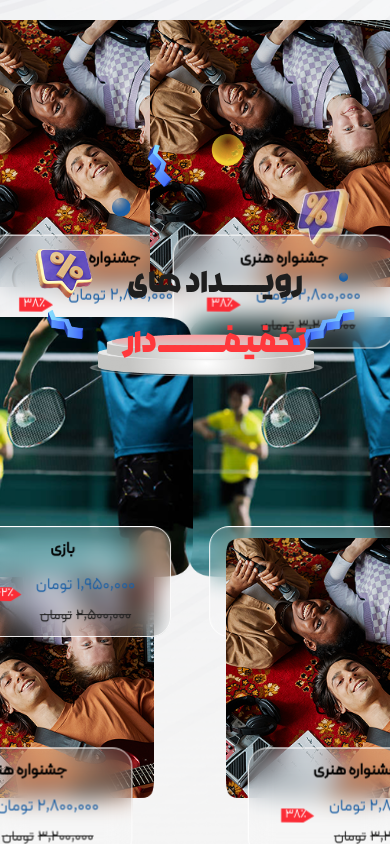
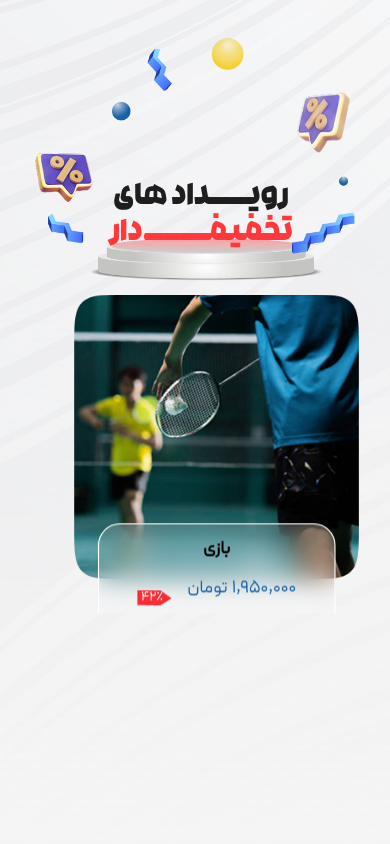
Before and after one commit to sajjadheydari1401/test-seepan, a Next.js app: page / in a window 390 px wide. Built offline with nearby package versions, Linux system fonts and the light colour scheme.

Commit message:
fix: apply mobile responsiveness for hero section

```diff
--- a/app/components/Hero.tsx
+++ b/app/components/Hero.tsx
@@ -1,4 +1,5 @@
 import OrbitSlider from "./OrbitSlider";
+import MobileOrbitSlider from "./MobileOrbitSlider";
 import HeroContent from "./HeroContent";
 import { eventCards } from "../data/events";
 
@@ -10,9 +11,16 @@ export default function Hero() {
         backgroundImage: "url('/images/hero-bg.png')",
       }}
     >
-      <OrbitSlider side="left" cards={eventCards} />
+      {/* Desktop */}
+      <div className="hidden lg:block">
+        <OrbitSlider side="left" cards={eventCards} />
+        <OrbitSlider side="right" cards={eventCards} />
+      </div>
 
-      <OrbitSlider side="right" cards={eventCards} />
+      {/* Mobile & Tablet */}
+      <div className="lg:hidden absolute bottom-57.5 w-full left-0">
+        <MobileOrbitSlider cards={eventCards} />
+      </div>
 
       <HeroContent />
     </section>
--- a/app/components/HeroContent.tsx
+++ b/app/components/HeroContent.tsx
@@ -2,7 +2,7 @@ import Image from "next/image";
 
 export default function HeroContent() {
   return (
-    <div className="mt-32 flex h-full items-start justify-center">
+    <div className="lg:mt-32 mt-8 flex h-full items-start justify-center">
       <div className="relative w-[320px] md:w-139">
         <Image
           src="/images/hero-center-group.png"
@@ -12,12 +12,12 @@ export default function HeroContent() {
           className="h-auto w-full"
         />
 
-        <div className="absolute inset-0 bottom-8 left-10 flex flex-col items-center justify-center">
-          <h1 className="mt-40 font-rokh text-3xl text-[#1e1e1e] md:text-5xl">
+        <div className="absolute inset-0 lg:bottom-8 lg:left-10 left-3 flex flex-col items-center justify-center">
+          <h1 className="lg:mt-40 mt-30 font-rokh text-3xl text-[#1e1e1e] md:text-5xl">
             رویـــــداد های
           </h1>
 
-          <h2 className="mt-6 font-rokh text-3xl text-[#ff383c] md:text-5xl">
+          <h2 className="lg:mt-6 font-rokh text-3xl text-[#ff383c] md:text-5xl">
             تخفیفــــــــ دار
           </h2>
         </div>
--- /dev/null
+++ b/app/components/MobileOrbitSlider.tsx
@@ -0,0 +1,45 @@
+"use client";
+
+import { useEffect, useState } from "react";
+import { Event } from "../types/event";
+import EventCard from "./EventCard";
+
+type Props = {
+  cards: Event[];
+};
+
+export default function MobileOrbitSlider({ cards }: Props) {
+  const [active, setActive] = useState(0);
+
+  useEffect(() => {
+    const id = setInterval(() => {
+      setActive((prev) => (prev + 1) % cards.length);
+    }, 5000); // pause 5s
+
+    return () => clearInterval(id);
+  }, [cards.length]);
+
+  return (
+    <div className="overflow-hidden py-8">
+      <div
+        className="flex transition-transform duration-700 ease-in-out"
+        style={{
+          transform: `translateX(-${active * 100}%)`,
+        }}
+      >
+        {cards.map((card, index) => (
+          <div
+            key={index}
+            className={`w-full shrink-0 flex justify-center transition-all duration-700 ${
+              active === index
+                ? "-translate-y-4 scale-110"
+                : "translate-y-0 scale-100"
+            }`}
+          >
+            <EventCard {...card} />
+          </div>
+        ))}
+      </div>
+    </div>
+  );
+}
--- a/app/globals.css
+++ b/app/globals.css
@@ -79,4 +79,47 @@ body {
       transform: rotate(-360deg) translateX(-260px) rotate(360deg) scale(1.3);
     }
   }
+
+  /* Mobile Screen */
+
+  --animate-mobile-orbit: mobileOrbit 20s infinite;
+  --animate-mobile-active: mobileActive 20s infinite;
+
+  @keyframes mobileOrbit {
+    0%,
+    20% {
+      transform: translateX(0%);
+    }
+
+    25%,
+    45% {
+      transform: translateX(-100%);
+    }
+
+    50%,
+    70% {
+      transform: translateX(-200%);
+    }
+
+    75%,
+    95% {
+      transform: translateX(-300%);
+    }
+
+    100% {
+      transform: translateX(-400%);
+    }
+  }
+
+  @keyframes mobileActive {
+    0%,
+    20% {
+      transform: translateY(-16px) scale(1.12);
+    }
+
+    25%,
+    100% {
+      transform: translateY(0) scale(1);
+    }
+  }
 }
```
